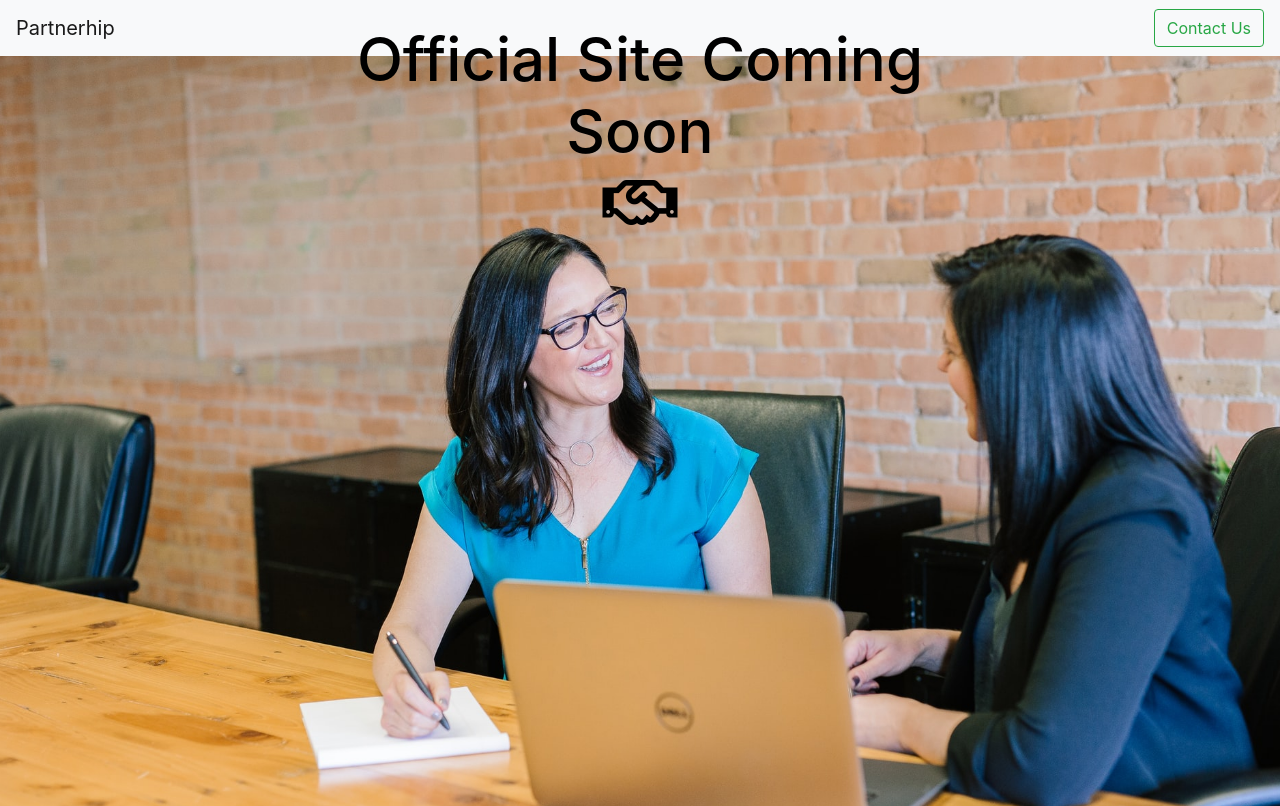
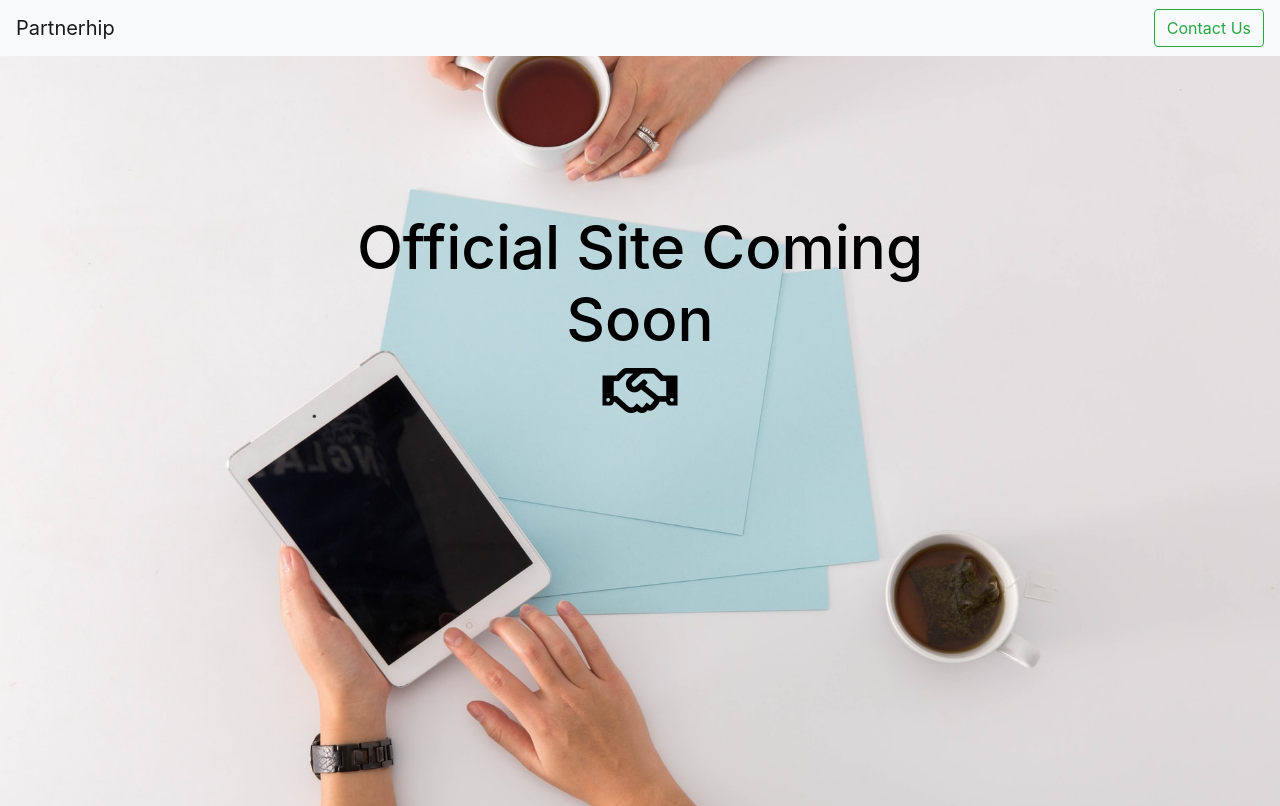
Before and after one commit to partnerhip/partnerhip.github.io, a plain HTML site: page index.html in a window 1280 px wide. Drawn offline with nearby package versions, Linux system fonts and the light colour scheme.

Commit message:
decided I didn't like that image for the landing page

```diff
--- a/stylesheets/main.css
+++ b/stylesheets/main.css
@@ -5,7 +5,7 @@
 /* IDs */
 
 #home_top {
-  background-image: url("../images/amy-hirschi-JaoVGh5aJ3E-unsplash.jpg");
+  background-image: url("../images/avel-chuklanov-9OWS4lT5iqQ-unsplash.jpg");
   background-color: #cccccc;
   height: 750px ;
   background-position: center;
@@ -18,7 +18,7 @@
   font-size: 60px;
   text-align: center;
   position: absolute;
-  top: 10%;
+  top: 35%;
   left: 50%;
   transform: translate(-50%, -50%);
   color: #000;
```
Also changed, not shown: index.html (+1 -1 lines), images/amy-hirschi-JaoVGh5aJ3E-unsplash.jpg (deleted), images/avel-chuklanov-9OWS4lT5iqQ-unsplash.jpg (added).
